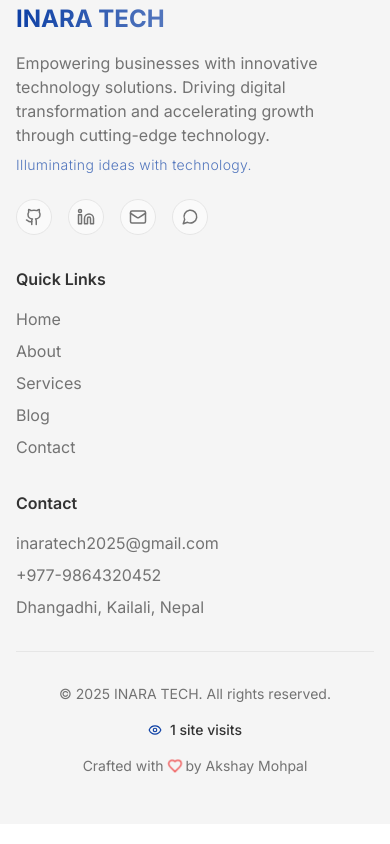
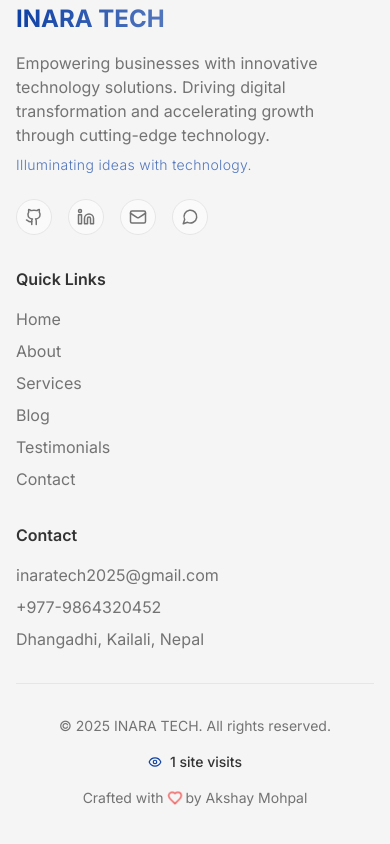
Before and after one commit to inaratech-code/inara-tech-website, a React (Vite) app: page /contact in a window 390 px wide. Shown: the part 3806-4650 px from the top of the page. Built offline with nearby package versions, Linux system fonts and the light colour scheme.

Commit message:
Add testimonials link to navigation and footer - links to https://testimonial.to/inara-tech

```diff
--- a/src/components/Footer.jsx
+++ b/src/components/Footer.jsx
@@ -227,19 +227,37 @@ const Footer = () => {
               Quick Links
             </motion.h3>
             <ul className="space-y-2">
-              {['Home', 'About', 'Services', 'Blog', 'Contact'].map((item, index) => (
+              {[
+                { name: 'Home', path: '/' },
+                { name: 'About', path: '/about' },
+                { name: 'Services', path: '/services' },
+                { name: 'Blog', path: '/blog' },
+                { name: 'Testimonials', path: 'https://testimonial.to/inara-tech', external: true },
+                { name: 'Contact', path: '/contact' }
+              ].map((item, index) => (
                 <motion.li
-                  key={item}
+                  key={item.name}
                   custom={index}
                   variants={linkVariants}
                   whileHover="hover"
                 >
-                  <Link
-                    to={item === 'Home' ? '/' : `/${item.toLowerCase()}`}
-                    className="text-muted-foreground hover:text-primary transition-colors"
-                  >
-                    {item}
-                  </Link>
+                  {item.external ? (
+                    <a
+                      href={item.path}
+                      target="_blank"
+                      rel="noopener noreferrer"
+                      className="text-muted-foreground hover:text-primary transition-colors"
+                    >
+                      {item.name}
+                    </a>
+                  ) : (
+                    <Link
+                      to={item.path}
+                      className="text-muted-foreground hover:text-primary transition-colors"
+                    >
+                      {item.name}
+                    </Link>
+                  )}
                 </motion.li>
               ))}
             </ul>
--- a/src/components/Navbar.jsx
+++ b/src/components/Navbar.jsx
@@ -38,6 +38,7 @@ const Navbar = () => {
     { name: 'About', path: '/about' },
     { name: 'Services', path: '/services' },
     { name: 'Blog', path: '/blog' },
+    { name: 'Testimonials', path: 'https://testimonial.to/inara-tech', external: true },
     { name: 'Contact', path: '/contact' },
   ]
 
@@ -192,6 +193,16 @@ const Navbar = () => {
                   variants={navItemVariants}
                   whileHover="hover"
                 >
+                  {item.external ? (
+                    <a
+                      href={item.path}
+                      target="_blank"
+                      rel="noopener noreferrer"
+                      className="relative text-base font-semibold tracking-wide transition-all duration-300 hover:text-primary px-4 py-2 rounded-lg hover:bg-primary/5 font-robotic text-foreground/80"
+                    >
+                      {item.name}
+                    </a>
+                  ) : (
                     <Link
                       to={item.path}
                       className={`relative text-base font-semibold tracking-wide transition-all duration-300 hover:text-primary px-4 py-2 rounded-lg hover:bg-primary/5 font-robotic ${
@@ -209,6 +220,7 @@ const Navbar = () => {
                         />
                       )}
                     </Link>
+                  )}
                 </motion.div>
               ))}
 
@@ -264,6 +276,17 @@ const Navbar = () => {
                     }}
                     whileTap={{ scale: 0.95 }}
                   >
+                    {item.external ? (
+                      <a
+                        href={item.path}
+                        target="_blank"
+                        rel="noopener noreferrer"
+                        onClick={() => setIsOpen(false)}
+                        className="block text-4xl md:text-6xl font-bold tracking-wider transition-all duration-300 hover:text-primary px-6 py-4 rounded-xl hover:bg-primary/5 text-foreground/80"
+                      >
+                        {item.name}
+                      </a>
+                    ) : (
                       <Link
                         to={item.path}
                         onClick={() => setIsOpen(false)}
@@ -275,6 +298,7 @@ const Navbar = () => {
                       >
                         {item.name}
                       </Link>
+                    )}
                   </motion.div>
                 ))}
               </div>
```
Lines whose indentation alone changed are shown as unchanged.
